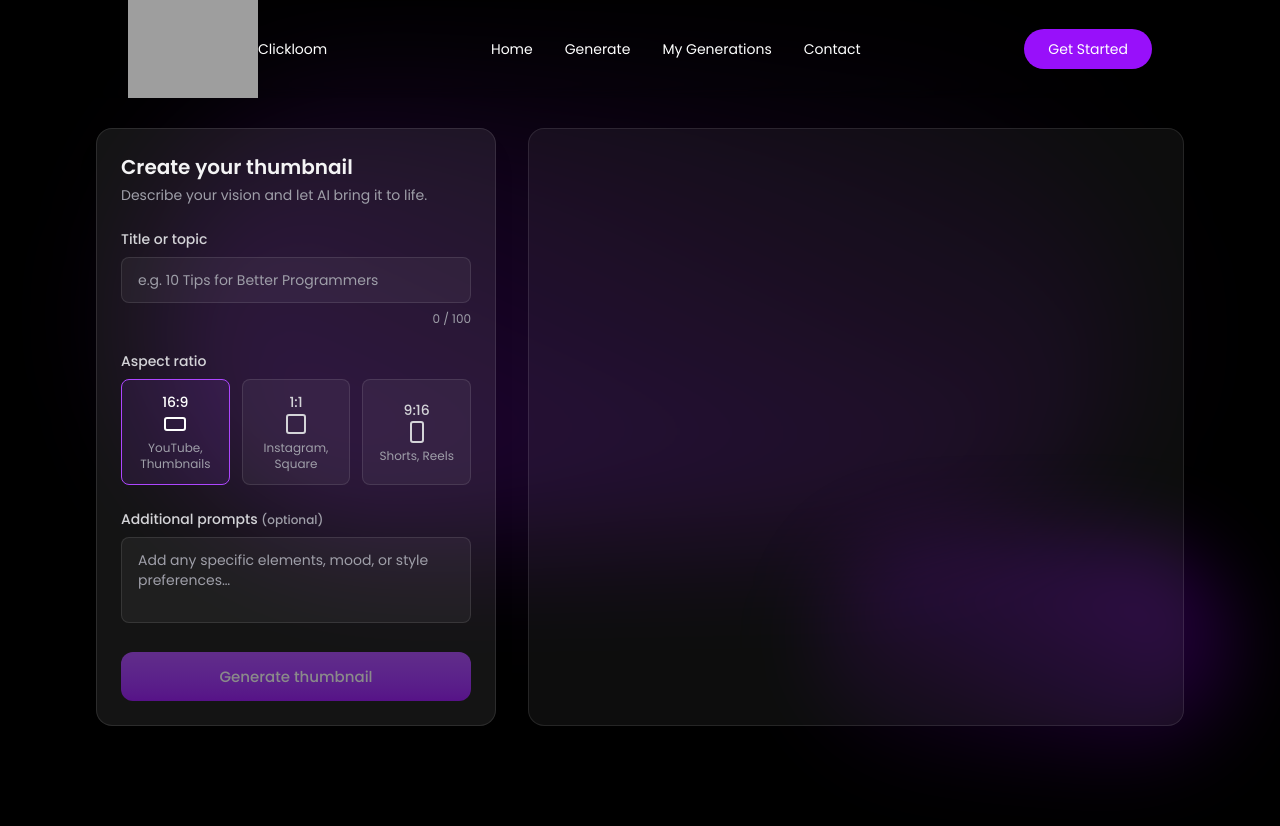
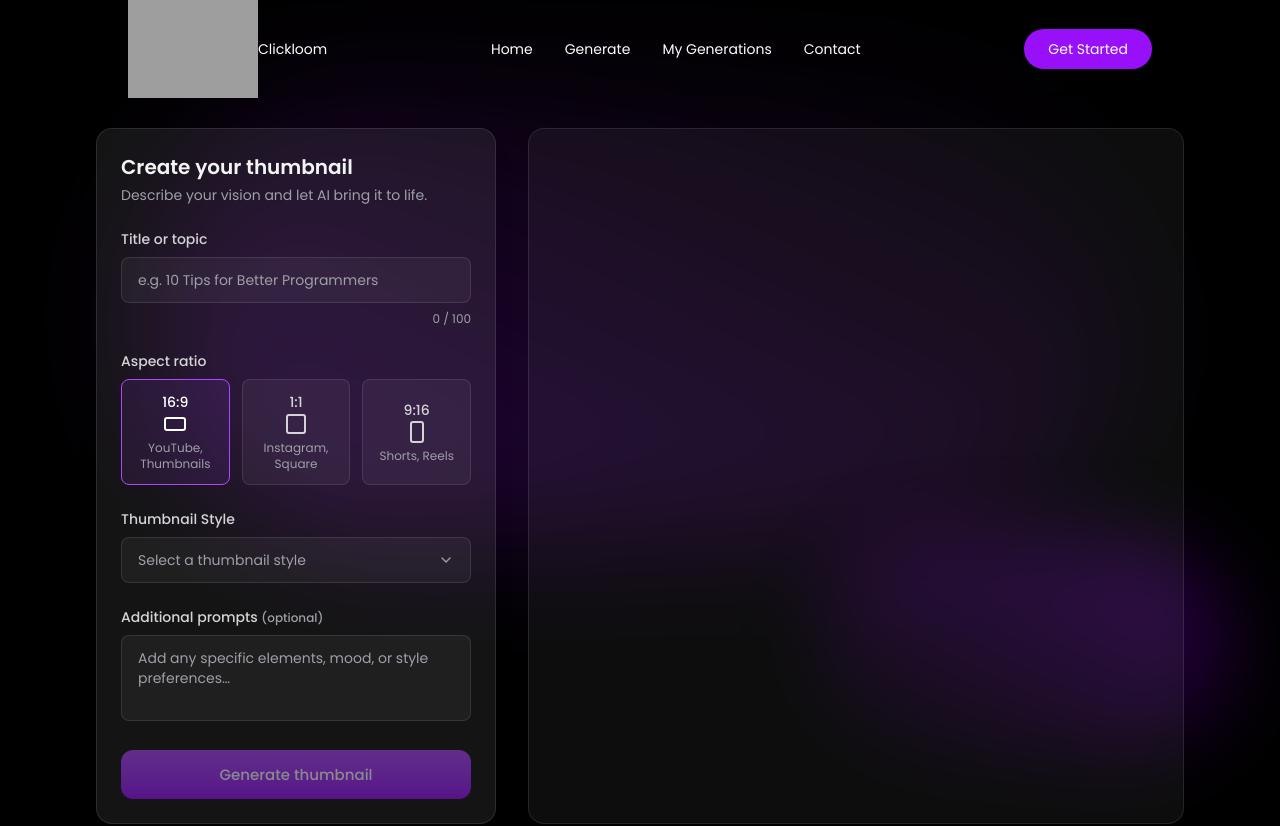
Before and after one commit to Jayavel2005/Clickloom, a React (Vite) app in the folder client/: page /generate in a window 1280 px wide. Shown: the top 826 px of the page. Built offline with nearby package versions, Linux system fonts and the light colour scheme; grey boxes are pictures that could not be loaded.

Commit message:
feat: Style selector component

```diff
--- a/client/src/components/Generate.tsx
+++ b/client/src/components/Generate.tsx
@@ -3,6 +3,7 @@ import { useParams } from "react-router-dom";
 import type { IThumbnail } from "../../public/assets/assets";
 import SoftBackdrop from "./SoftBackdrop";
 import AspectRatioSelector from "./AspectRatioSelector";
+import StyleSelector from "./StyleSelector";
 
 const Generate = () => {
   const { id } = useParams();
@@ -63,6 +64,8 @@ const Generate = () => {
                 />
 
                 {/* Style Selector */}
+                <StyleSelector />
+
                 {/* Color pallete selector */}
 
                 {/* details */}
--- /dev/null
+++ b/client/src/components/StyleSelector.tsx
@@ -0,0 +1,142 @@
+import React, { useState } from "react";
+import {
+  Zap,
+  Layout,
+  Camera,
+  Brush,
+  Cpu,
+  Smile,
+  Columns2,
+  Newspaper,
+  ChevronDown,
+} from "lucide-react";
+
+const thumbnailStyles = [
+  {
+    id: "bold-graphic",
+    label: "Bold & Graphic",
+    intent: "Maximum CTR",
+    icon: Zap,
+  },
+  {
+    id: "clean-professional",
+    label: "Clean Professional",
+    intent: "Trust & clarity",
+    icon: Layout,
+  },
+  {
+    id: "photo-focus",
+    label: "Photo Focus",
+    intent: "Authentic & human",
+    icon: Camera,
+  },
+  {
+    id: "illustrated-concept",
+    label: "Illustrated Concept",
+    intent: "Explain ideas visually",
+    icon: Brush,
+  },
+  {
+    id: "modern-tech",
+    label: "Modern Tech",
+    intent: "Futuristic & sharp",
+    icon: Cpu,
+  },
+  {
+    id: "face-emotion",
+    label: "Face-Driven Emotion",
+    intent: "Human reaction & emotion",
+    icon: Smile,
+  },
+  {
+    id: "comparison-contrast",
+    label: "Comparison / Contrast",
+    intent: "Instant curiosity",
+    icon: Columns2,
+  },
+  {
+    id: "editorial-magazine",
+    label: "Editorial / Magazine",
+    intent: "Premium & professional",
+    icon: Newspaper,
+  },
+];
+
+const StyleSelector = () => {
+  const [open, setOpen] = useState(false);
+  const [selectedStyle, setSelectedStyle] = useState<
+    (typeof thumbnailStyles)[number] | null
+  >(null);
+
+  return (
+    <div className="relative space-y-2">
+      <label className="block text-sm font-medium text-zinc-300">
+        Thumbnail Style
+      </label>
+
+      {/* Dropdown trigger */}
+      <button
+        type="button"
+        onClick={() => setOpen((prev) => !prev)}
+        className="flex w-full items-center justify-between rounded-lg border border-white/10 bg-white/5 px-4 py-3 text-left transition hover:border-white/20"
+      >
+        <div className="flex items-center gap-3">
+          {selectedStyle ? (
+            <>
+              <selectedStyle.icon className="h-4 w-4 text-purple-400" />
+              <span className="text-sm text-white">
+                {selectedStyle.label}
+              </span>
+            </>
+          ) : (
+            <span className="text-sm text-zinc-400">
+              Select a thumbnail style
+            </span>
+          )}
+        </div>
+
+        <ChevronDown
+          className={`h-4 w-4 text-zinc-400 transition-transform ${
+            open ? "rotate-180" : ""
+          }`}
+        />
+      </button>
+
+      {/* Dropdown menu */}
+      {open && (
+        <div className="absolute z-50 mt-1 w-full rounded-xl border border-white/10 bg-[#0b0b0f] shadow-xl">
+          {thumbnailStyles.map((style) => {
+            const Icon = style.icon;
+            const active = selectedStyle?.id === style.id;
+
+            return (
+              <button
+                key={style.id}
+                type="button"
+                onClick={() => {
+                  setSelectedStyle(style);
+                  setOpen(false);
+                }}
+                className={`flex w-full items-start gap-3 px-4 py-3 text-left transition
+                  ${
+                    active
+                      ? "bg-purple-500/10"
+                      : "hover:bg-white/5"
+                  }
+                `}
+              >
+                <Icon className="mt-0.5 h-4 w-4 text-purple-400" />
+                <div>
+                  <p className="text-sm text-white">{style.label}</p>
+                  <p className="text-xs text-zinc-400">{style.intent}</p>
+                </div>
+              </button>
+            );
+          })}
+        </div>
+      )}
+    </div>
+  );
+};
+
+export default StyleSelector;
```
